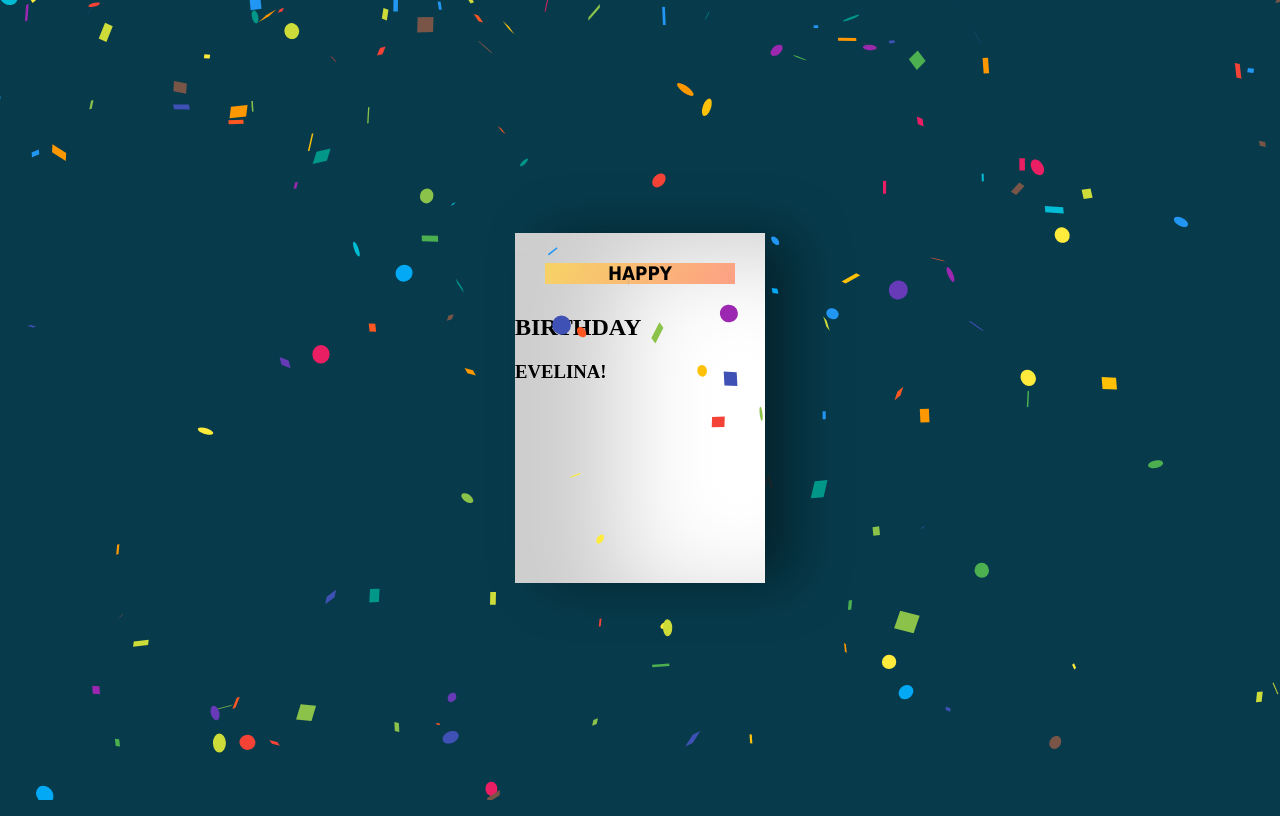
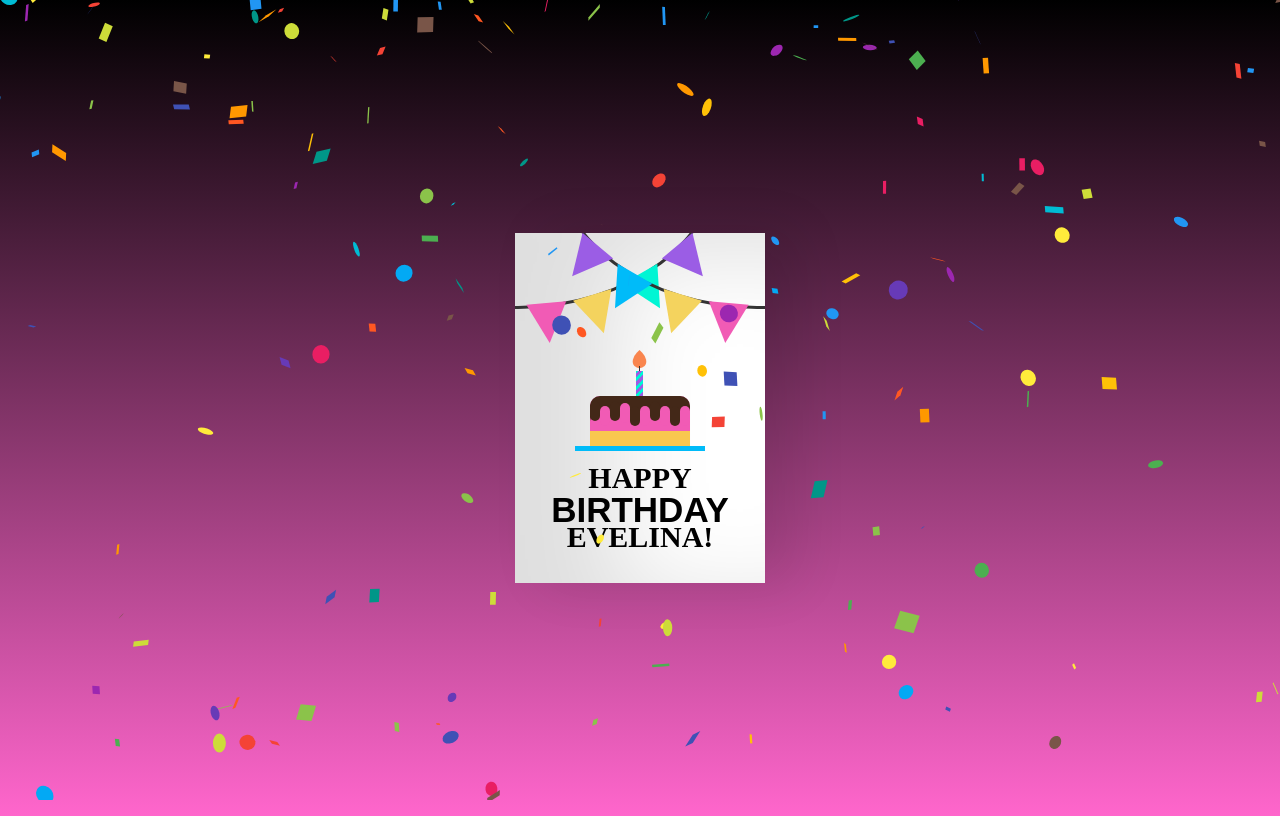
Before and after one commit to zaikis/Birthday-Card, a React (Create React App) app: page / in a window 1280 px wide. Built offline with nearby package versions, Linux system fonts and the light colour scheme.

Commit message:
Update styles.css

```diff
--- a/src/styles.css
+++ b/src/styles.css
@@ -1,9 +1,10 @@
+
 body {
   display: flex;
   align-items: center;
   justify-content: center;
   height: 100vh;
-  background-color: #073b4c;
+  background-image: linear-gradient(#000000, #ff66cc);
 }
 
 .birthdayCard {
@@ -13,21 +14,33 @@ body {
   cursor: pointer;
   transform-style: preserve-3d;
   transform: perspective(2500px);
-  transition: 1s;
+  transition: 2s;
 }
 
 .birthdayCard:hover {
   transform: perspective(2500px) rotate(5deg);
-  box-shadow: inset 100px 20px 100px rgba(0, 0, 0, 0.2),
-    0 10px 100px rgba(0, 0, 0, 0.5);
+  box-shadow: inset 100px 20px 100px rgba(0, 0, 0, 0.1),
+    0 10px 100px rgba(0, 0, 0, 0.1);
 }
 
 .birthdayCard:hover .cardFront {
   transform: rotateY(-160deg);
 }
 
-.birthdayCard:hover .happy {
-  visibility: hidden;
+.birthdayCard:hover .front-text {
+  display: none;
+}
+
+.birthdayCard:hover .wrap-deco {
+  display: none;
+}
+
+.birthdayCard:hover .wrap-decoTwo {
+  display: none;
+}
+
+.birthdayCard:hover .plate {
+  display: none;
 }
 
 .cardFront {
@@ -37,97 +50,177 @@ body {
   height: 350px;
   overflow: hidden;
   transform-origin: left;
-  box-shadow: inset 100px 20px 100px rgba(0, 0, 0, 0.2),
-    30px 0 50px rgba(0, 0, 0, 0.4);
-  transition: 0.6s;
+  box-shadow: inset 100px 20px 100px rgba(0, 0, 0, 0.13),
+    30px 0 50px rgba(0, 0, 0, 0.1);
+  transition: 0.4s;
+}
+
+.happy,
+.toyou {
+  position: relative;
+  font-family: didot;
+  text-align: center;
+  backface-visibility: hidden;
+  font-size: 30px;
 }
 
 .happy {
-  font-family: Tahoma, sans-serif;
-  text-align: center;
-  margin: 30px;
-  background-image: linear-gradient(120deg, #f6d365 0%, #fda085 100%);
-  transition: 0.1s;
-  backface-visibility: visible;
+  top: 198px;
 }
 
-.balloons {
-  position: absolute;
+.toyou {
+  top: 123px;
 }
 
-.balloonOne,
-.balloonTwo,
-.balloonThree,
-.balloonFour {
+.bday {
+  position: relative;
+  font-family: arial;
+  font-size: 35px;
+  text-align: center;
+  top: 163px;
+}
+
+.wrap-deco {
   position: absolute;
-  width: 85px;
-  height: 95px;
+  top: -230px;
+  left: -200px;
+}
+
+.decorations {
+  position: absolute;
+  width: 400px;
+  height: 300px;
+  border: 3px solid #333;
   border-radius: 50%;
 }
 
-.balloonOne {
-  background-color: rgb(239, 71, 111, 0.7);
-  left: -10px;
-  top: 50px;
+.decorations:before,
+.decorations:after,
+.decorationsTwo:before,
+.decorationsTwo:after,
+.decorationsThree:before,
+.decorationsThree:after {
+  content: "";
+  position: absolute;
+  border-left: 20px solid transparent;
+  border-right: 20px solid transparent;
+  width: 0;
+  height: 0;
 }
 
-.balloonTwo {
-  background-color: rgb(6, 214, 160, 0.7);
-  left: 50px;
-  top: 20px;
+.decorations:before {
+  border-top: 40px solid #f15bb5;
+  top: 297px;
+  left: 210px;
+  transform: rotate(-5deg);
 }
 
-.balloonThree {
-  background-color: rgb(255, 209, 102, 0.7);
-  left: 110px;
-  top: 50px;
+.decorations:after {
+  border-top: 40px solid #f4d35e;
+  top: 288px;
+  left: 260px;
+  transform: rotate(-17deg);
 }
 
-.balloonFour {
-  background-color: rgb(17, 138, 178, 0.7);
-  left: 170px;
-  top: 20px;
+.decorationsTwo:before {
+  border-top: 40px solid #00f5d4;
+  top: 268px;
+  left: 315px;
+  transform: rotate(-30deg);
 }
 
-.balloonOne:before,
-.balloonTwo:before,
-.balloonThree:before,
-.balloonFour:before {
+.decorationsTwo:after,
+.decorationsThree:after {
+  border-top: 40px solid #9b5de5;
+  top: 238px;
+  left: 355px;
+  transform: rotate(-40deg);
+}
+
+.wrap-decoTwo {
+  transform: scaleX(-1);
+  position: absolute;
+  top: -230px;
+  left: 445px;
+}
+
+.decorationsThree:before {
+  border-top: 40px solid #00bbf9;
+  top: 268px;
+  left: 315px;
+  transform: rotate(-30deg);
+}
+
+.plate {
+  position: absolute;
+  width: 130px;
+  height: 5px;
+  background-color: #00bbf9;
+  left: 60px;
+  top: 213px;
+}
+
+.cake {
+  position: absolute;
+  overflow: hidden;
+  width: 100px;
+  height: 50px;
+  background-color: #f15bb5;
+  border-radius: 10px 10px 0 0;
+  top: -50px;
+  left: 15px;
+  box-shadow: inset 0 -15px #f9c74f, inset 0 15px #432818;
+}
+
+.cake:before {
+  content: "";
+  position: absolute;
+  background-color: #432818;
+  width: 10px;
+  height: 20px;
+  top: 5px;
+  border-radius: 20px;
+  box-shadow: 10px 5px #f15bb5, 20px 0px #432818, 30px 2px #f15bb5,
+    40px 5px #432818, 50px 5px #f15bb5, 60px 0px #432818, 70px 5px #f15bb5,
+    80px 5px #432818, 90px 5px #f15bb5;
+}
+
+.plate:before {
+  content: "";
+  position: absolute;
+  background: repeating-linear-gradient(
+    -45deg,
+    #9b5de5,
+    #9b5de5 3px,
+    #00f5d4 3px,
+    #00f5d4 6px
+  );
+  width: 7px;
+  height: 25px;
+  top: -75px;
+  left: 61px;
+}
+
+.plate:after {
   content: "";
   position: absolute;
   width: 1px;
-  height: 155px;
-  background-color: #ffd166;
-  top: 95px;
-  left: 43px;
+  height: 5px;
+  background-color: #333;
+  top: -80px;
+  left: 64px;
 }
 
-.balloonOne:after,
-.balloonTwo:after,
-.balloonThree:after,
-.balloonFour:after {
-  content: "";
+.flame {
   position: absolute;
-  border-right: 7px solid transparent;
-  border-left: 7px solid transparent;
-  top: 94px;
-  left: 37px;
-}
-
-.balloonOne:after {
-  border-bottom: 10px solid #ef476f;
-}
-
-.balloonTwo:after {
-  border-bottom: 10px solid #06d6a0;
-}
-
-.balloonThree:after {
-  border-bottom: 10px solid #ffd166;
-}
-
-.balloonFour:after {
-  border-bottom: 10px solid #118ab2;
+  background-color: #fb5607;
+  border-radius: 80% 0 55% 50% / 55% 0 80% 50%;
+  transform: rotate(-45deg);
+  width: 15px;
+  height: 15px;
+  opacity: 0.7;
+  top: -93px;
+  left: 57px;
 }
 
 .cardInside {
@@ -141,24 +234,26 @@ body {
   box-shadow: inset 100px 20px 100px rgba(0, 0, 0, 0.2);
 }
 
+.inside-text {
+  position: relative;
+  top: -160px;
+  transform: scale(0.7);
+}
+
+.wishes {
+  position: relative;
+  top: -100px;
+  margin: 25px;
+}
+
 p {
   font-family: "Brush Script MT", cursive;
-  margin: 40px;
-  color: #333;
+  color: #282525;
 }
 
 .name {
-  position: absolute;
-  left: 150px;
-  top: 200px;
-  color: #333;
+  margin-left: 100px;
 }
-
-.back {
-  font-family: Tahoma, sans-serif;
-  color: #333;
-  text-align: center;
-  margin: 30px;
-  outline-color: #333;
-  outline-style: dotted;
+.confettie-wrap {
+  padding: 100px;
 }
```
